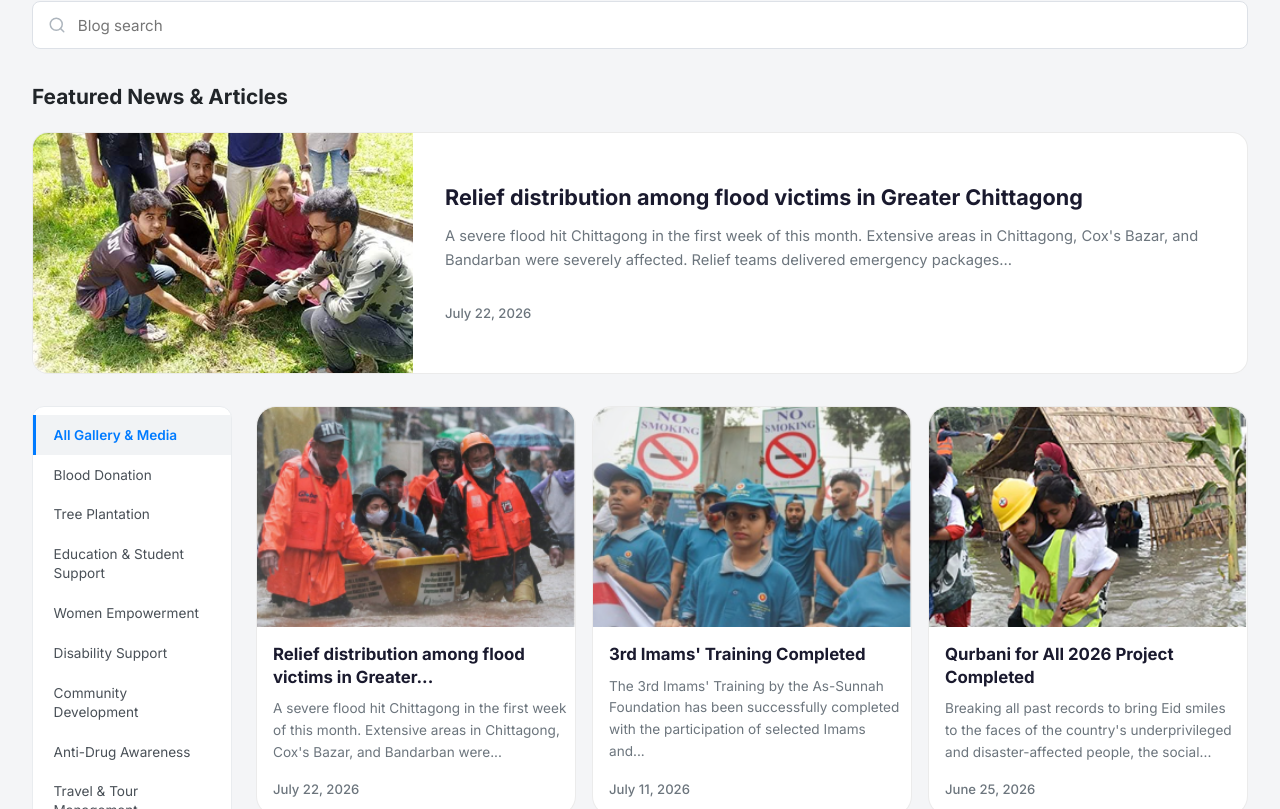
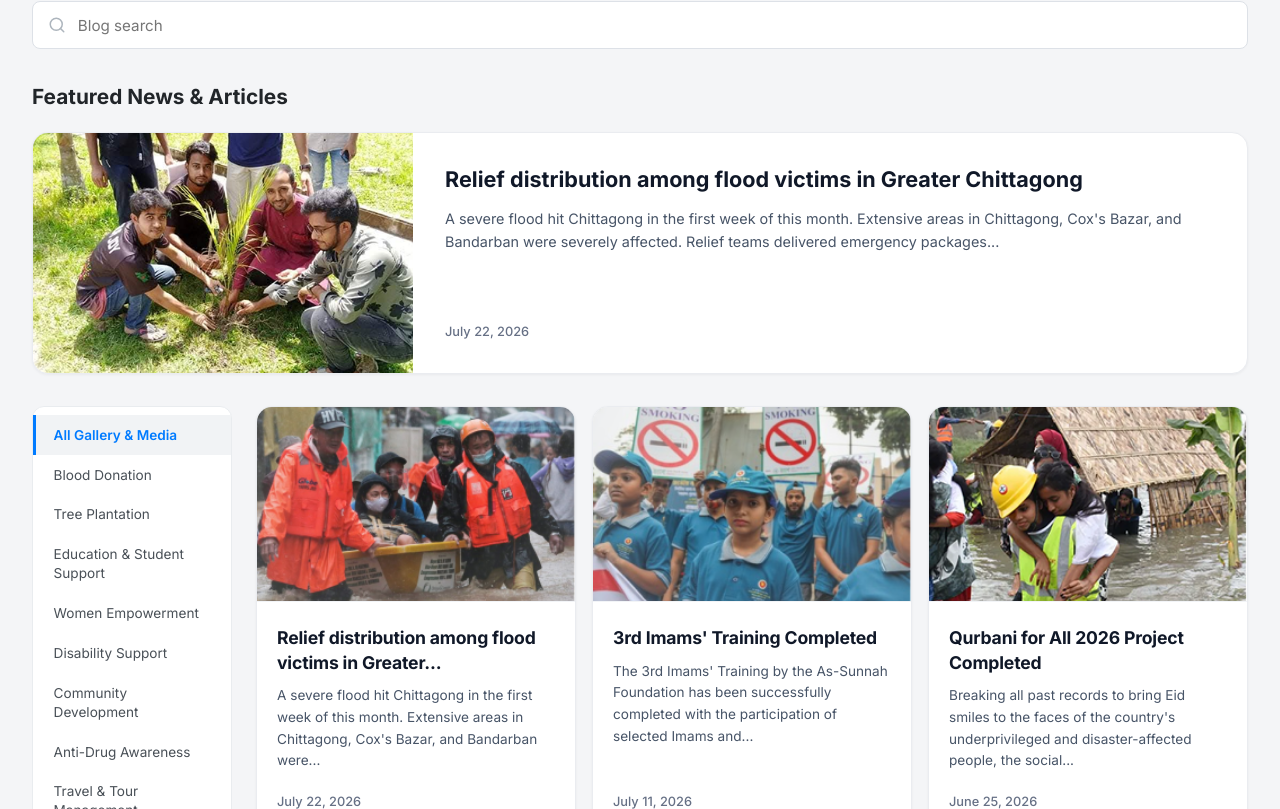
Before and after one commit to kazi-Samin/maxvalid-blog-news-management, a React (Vite) app: page / in a window 1280 px wide. Shown: the part 491-1300 px from the top of the page. Built offline with nearby package versions, Linux system fonts and the light colour scheme.

Commit message:
fix: adjust NewsCard text alignment, padding, line heights, and border radius matching Figma card spec

```diff
--- a/src/components/ui/NewsCard.module.css
+++ b/src/components/ui/NewsCard.module.css
@@ -1,26 +1,27 @@
 .card {
-  background: #fff;
-  border-radius: 20px;
+  background: #ffffff;
+  border-radius: 16px;
   overflow: hidden;
-  border: 1px solid rgba(0, 0, 0, 0.08);
+  border: 1px solid #eaecf0;
   display: flex;
   flex-direction: column;
-  height: 100%; /* fill the grid row height */
-  transition: transform 0.22s, box-shadow 0.22s;
+  height: 100%;
+  transition: transform 0.2s ease, box-shadow 0.2s ease;
   cursor: pointer;
+  box-shadow: 0px 1px 3px rgba(16, 24, 40, 0.05);
 }
 
 .card:hover {
   transform: translateY(-4px);
-  box-shadow: 0 12px 28px rgba(0, 0, 0, 0.1);
+  box-shadow: 0px 12px 24px -4px rgba(16, 24, 40, 0.08);
 }
 
-/* Image takes top portion of card - ~55% of 602px = ~280px */
 .imageWrapper {
   width: 100%;
-  height: 220px;
+  height: 195px;
   overflow: hidden;
   flex-shrink: 0;
+  border-bottom: 1px solid #f2f4f7;
 }
 
 .image {
@@ -31,31 +32,33 @@
 }
 
 .card:hover .image {
-  transform: scale(1.04);
+  transform: scale(1.03);
 }
 
-/* Content: padding 16px top/bottom, 8px sides (Figma spec) */
 .content {
-  padding: 16px 8px 16px 16px;
+  padding: 1.5rem 1.25rem 1.25rem 1.25rem;
   display: flex;
   flex-direction: column;
   flex: 1;
 }
 
 .title {
-  font-size: 1.05rem;
+  font-size: 1.1rem;
   font-weight: 700;
+  color: #101828;
   margin-bottom: 0.6rem;
-  line-height: 1.35;
-  color: #1a1a2e;
+  line-height: 1.4;
+  text-align: left;
+  letter-spacing: -0.01em;
 }
 
 .desc {
   font-size: 0.85rem;
-  color: #6c757d;
+  color: #475467;
   line-height: 1.6;
+  text-align: left;
   flex: 1;
-  /* clamp to 4 lines like Figma */
+  margin-bottom: 1.25rem;
   display: -webkit-box;
   -webkit-line-clamp: 4;
   -webkit-box-orient: vertical;
@@ -63,30 +66,32 @@
 }
 
 .date {
-  font-size: 0.82rem;
-  color: #6c757d;
+  font-size: 0.8rem;
+  color: #667085;
   font-weight: 500;
-  margin-top: 1rem;
+  text-align: left;
+  margin-top: auto;
 }
 
 /* ===== FEATURED CARD ===== */
 .featuredCard {
-  background: #fff;
+  background: #ffffff;
   border-radius: 16px;
   overflow: hidden;
-  border: 1px solid rgba(0,0,0,0.08);
+  border: 1px solid #eaecf0;
   display: flex;
   flex-direction: row;
   cursor: pointer;
-  transition: box-shadow 0.2s;
+  transition: box-shadow 0.2s ease, transform 0.2s ease;
   margin-bottom: 0;
+  box-shadow: 0px 1px 3px rgba(16, 24, 40, 0.05);
 }
 
 .featuredCard:hover {
-  box-shadow: 0 8px 24px rgba(0,0,0,0.1);
+  transform: translateY(-2px);
+  box-shadow: 0px 12px 24px -4px rgba(16, 24, 40, 0.08);
 }
 
-/* Featured image: roughly square/portrait on left side */
 .featuredImageWrapper {
   flex: 0 0 380px;
   height: 240px;
@@ -95,7 +100,7 @@
 
 .featuredContent {
   flex: 1;
-  padding: 2rem 2rem;
+  padding: 2rem;
   display: flex;
   flex-direction: column;
   justify-content: center;
@@ -104,16 +109,18 @@
 .featuredTitle {
   font-size: 1.35rem;
   font-weight: 700;
+  color: #101828;
   margin-bottom: 0.75rem;
   line-height: 1.35;
-  color: #1a1a2e;
+  text-align: left;
 }
 
 .featuredDesc {
-  font-size: 0.92rem;
-  color: #6c757d;
+  font-size: 0.9rem;
+  color: #475467;
   line-height: 1.65;
-  margin-bottom: 1rem;
+  text-align: left;
+  margin-bottom: 1.25rem;
 }
 
 /* ===== RESPONSIVE ===== */
@@ -135,4 +142,7 @@
   .imageWrapper {
     height: 180px;
   }
+  .content {
+    padding: 1.25rem 1rem 1rem 1rem;
+  }
 }
```
